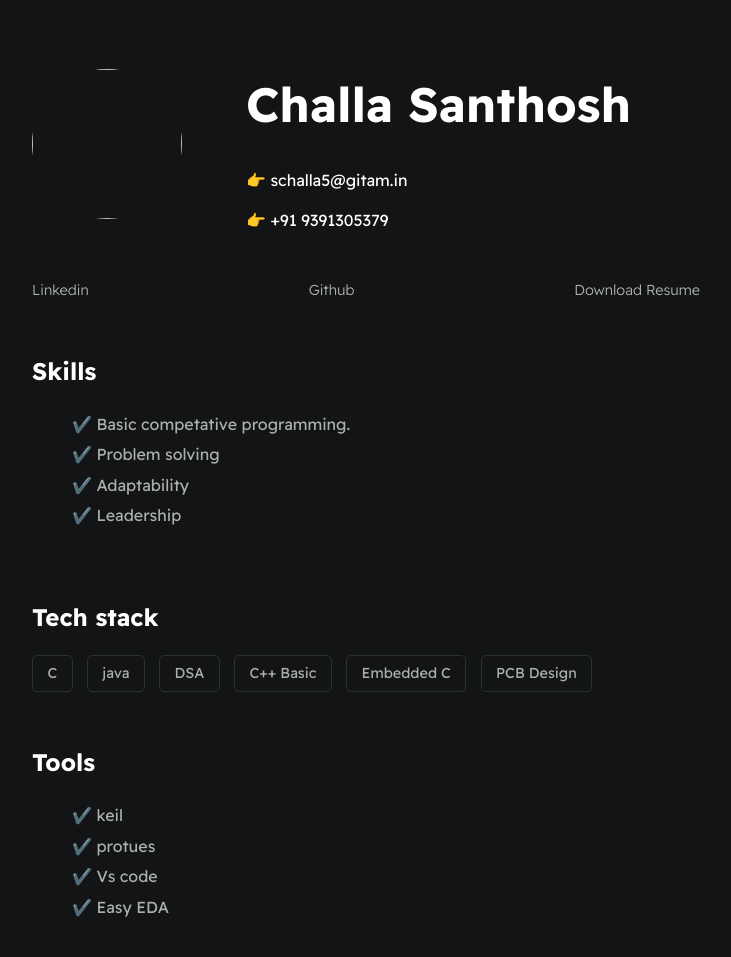
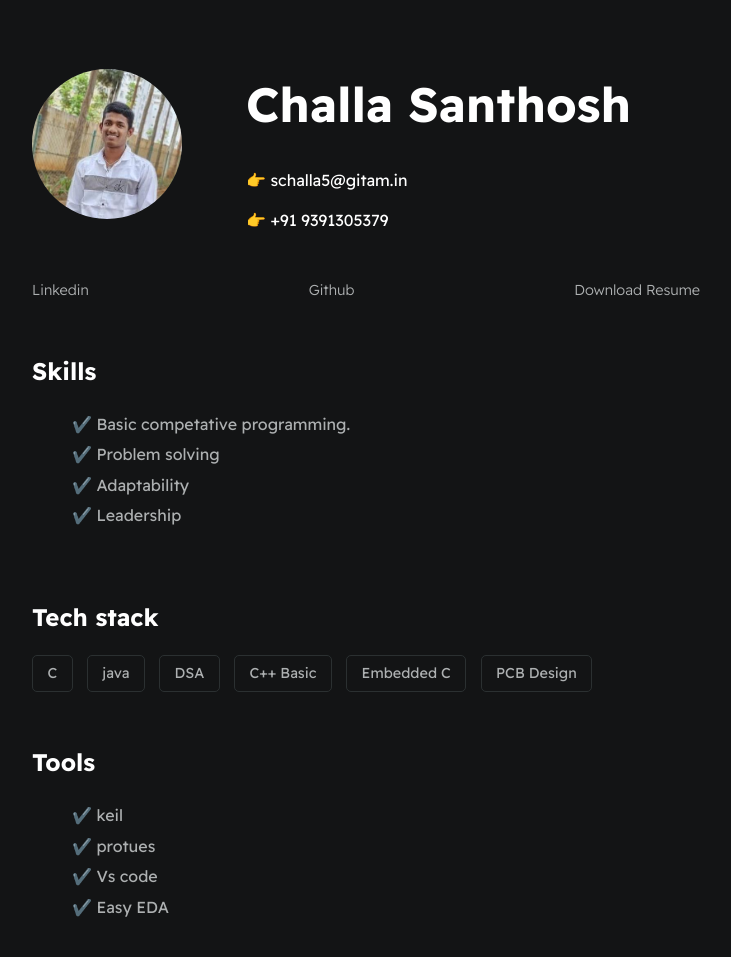
Before and after one commit to Challa200Santhosh/My-Resume, a plain HTML site: page index.html in a window 1280 px wide. Shown: the top 957 px of the page, without its empty margins (274-1005 px from the left). Drawn offline with Linux system fonts and the light colour scheme.

Commit message:
image added

```diff
--- a/index.html
+++ b/index.html
@@ -12,7 +12,7 @@
         <div id="container--main">
 
             <section id="wrapper--hero" class="section--page">
-                <img id="profile-pic" src="/workspaces/Challa200Santhosh-SDP_BU21EECE0100394/assets/images/IMG_20220325_220622_140.jpg">
+                <img id="profile-pic" src="assets/images/IMG_20220325_220622_140.jpg">
 
                 <div>
                     <h1 id="user-name">Challa Santhosh</h1>
```
